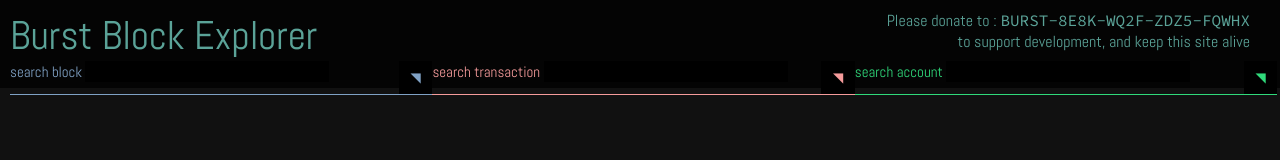
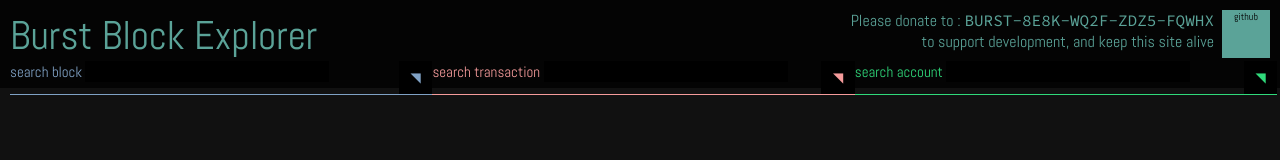
Before and after one commit to uraymeiviar/burst-block-explorer, a website: page client/index.html in a window 1280 px wide. Drawn offline with Linux system fonts and the light colour scheme; no server answers.

Commit message:
add github link, and back to home link

```diff
--- a/client/index.html
+++ b/client/index.html
@@ -19,7 +19,10 @@
 <body>
 <div id="nav">
     <div id="pagetitle">
-        Burst Block Explorer
+        <a href="/">Burst Block Explorer</a>
+        <a href="https://github.com/uraymeiviar/burst-block-explorer"><div class="github-link">
+            github
+        </div></a>
         <div class="titleNote">
             Please donate to : <span class="Monospaced">BURST-8E8K-WQ2F-ZDZ5-FQWHX</span><br/>
             to support development, and keep this site alive
--- a/client/stylesheets/index.css
+++ b/client/stylesheets/index.css
@@ -88,6 +88,22 @@ hr {
     text-align: right;
     float:right;
     padding-right:0.5em;
+}
+
+.github-link{
+    background-color:#5BA398;
+    background-image: url(https://favicons.githubusercontent.com/github.com);
+    background-repeat: no-repeat;
+    background-size: 32px 32px;
+    background-position: 50% 12px;
+    min-width: 48px;
+    min-height: 48px;
+    float:right;
+    color:#000;
+    font-size:0.25em;
+    vertical-align: bottom;
+    text-align: center;
+    padding:0;
     margin-right: 2em;
 }
 
```
